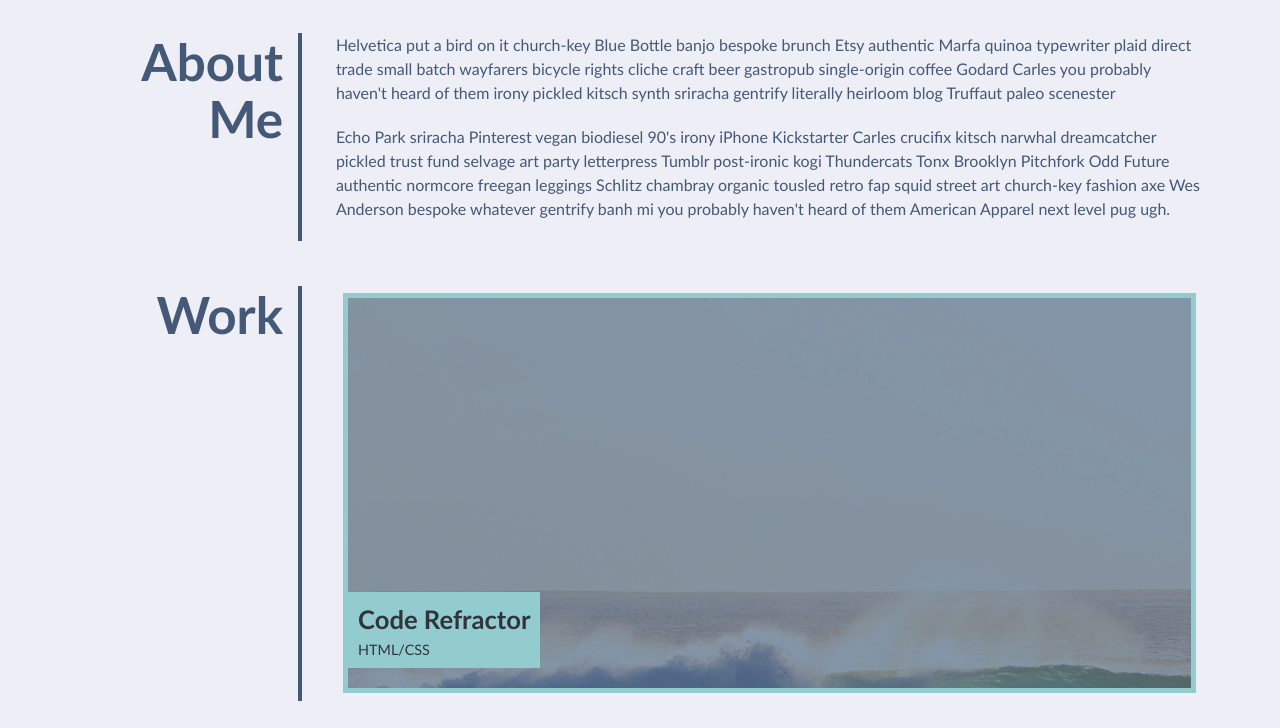
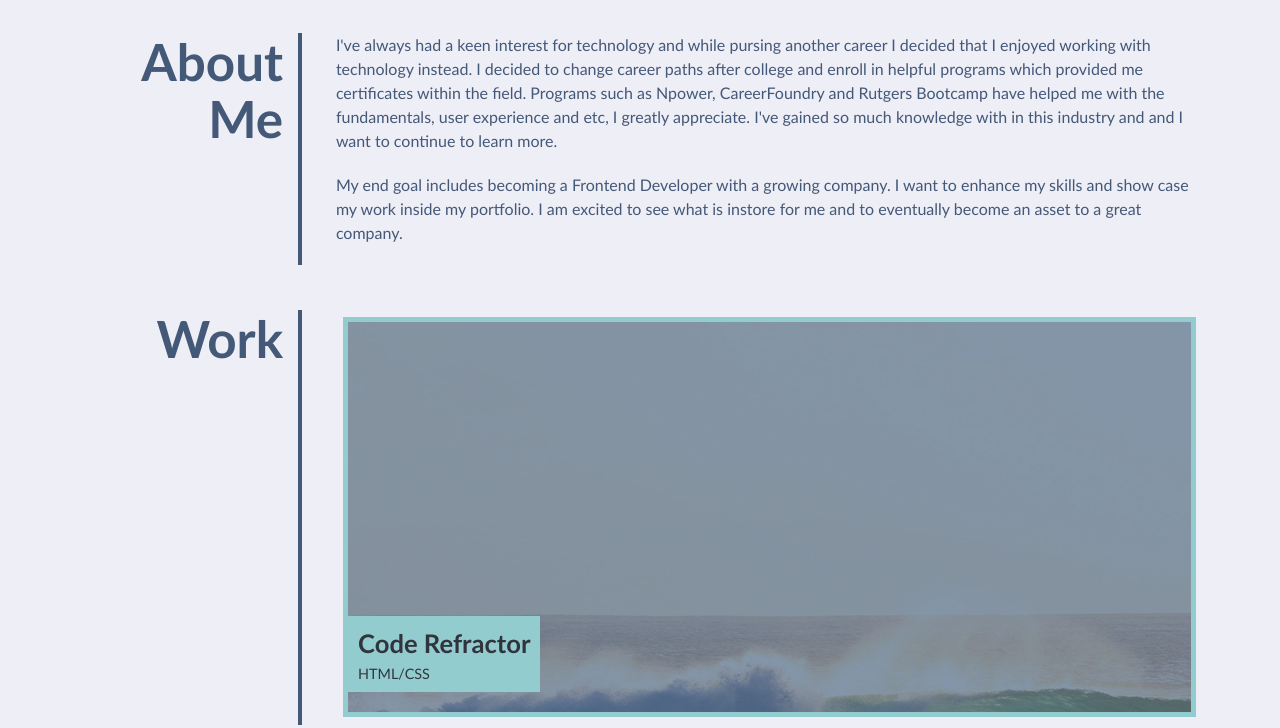
Before and after one commit to cbernadotte/Claudine-Portfolio, a plain HTML site: page index.html in a window 1280 px wide. Shown: the part 333-1061 px from the top of the page. Drawn offline with Linux system fonts and the light colour scheme.

Commit message:
My information added in HTML

```diff
--- a/index.html
+++ b/index.html
@@ -27,25 +27,19 @@
   </section>
 
   <main class="page-wrapper">
-    <!-- about me -->
     <section class="page-section" id="about">
       <h2>About Me</h2>
       <div>
         <p>
-          Helvetica put a bird on it church-key Blue Bottle banjo bespoke brunch Etsy authentic Marfa quinoa typewriter
-          plaid
-          direct trade small batch wayfarers bicycle rights cliche craft beer gastropub single-origin coffee Godard
-          Carles you
-          probably haven't heard of them irony pickled kitsch synth sriracha gentrify literally heirloom blog Truffaut
-          paleo
-          scenester
+          I've always had a keen interest for technology and while pursing another career I decided that
+          I enjoyed working with technology instead. I decided to change career paths after college and enroll
+          in helpful programs which provided me certificates within the field. Programs such as Npower, CareerFoundry and Rutgers Bootcamp have helped
+          me with the fundamentals, user experience and etc, I greatly appreciate. I've gained so much knowledge with in this industry and
+          and I want to continue to learn more.
         </p>
         <p>
-          Echo Park sriracha Pinterest vegan biodiesel 90's irony iPhone Kickstarter Carles crucifix kitsch narwhal
-          dreamcatcher pickled trust fund selvage art party letterpress Tumblr post-ironic kogi Thundercats Tonx
-          Brooklyn Pitchfork Odd Future authentic normcore freegan leggings Schlitz chambray organic tousled retro fap
-          squid street art church-key fashion axe Wes Anderson bespoke whatever gentrify banh mi you probably haven't
-          heard of them American Apparel next level pug ugh.
+          My end goal includes becoming a Frontend Developer with a growing company. I want to enhance my skills and show case my work inside my portfolio.
+          I am excited to see what is instore for me and to eventually become an asset to a great company.
         </p>
       </div>
     </section>
```
Also changed, not shown: 1 other file.
